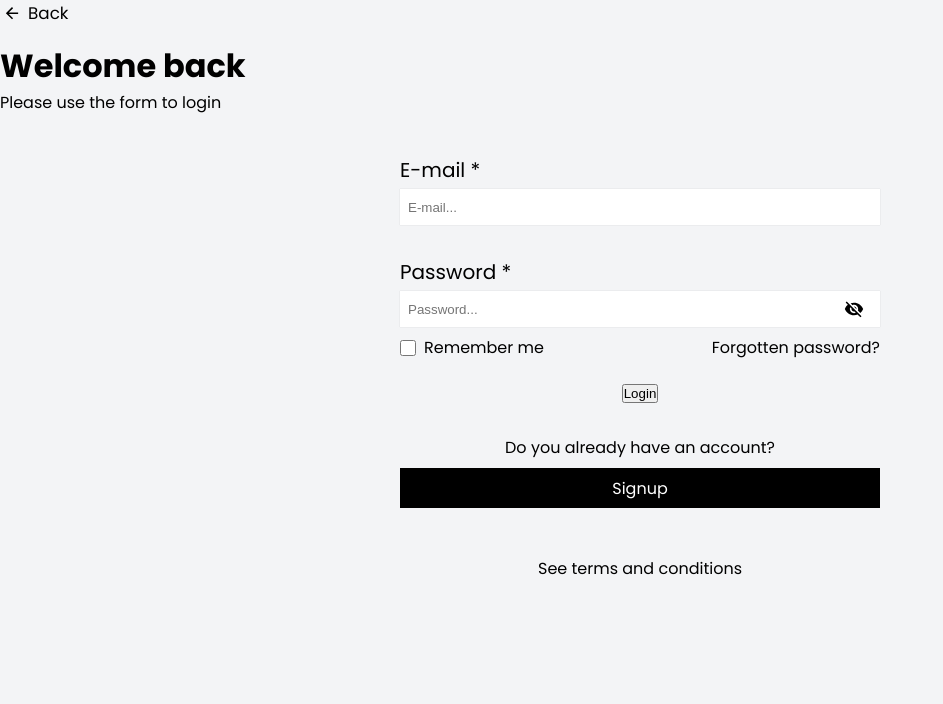
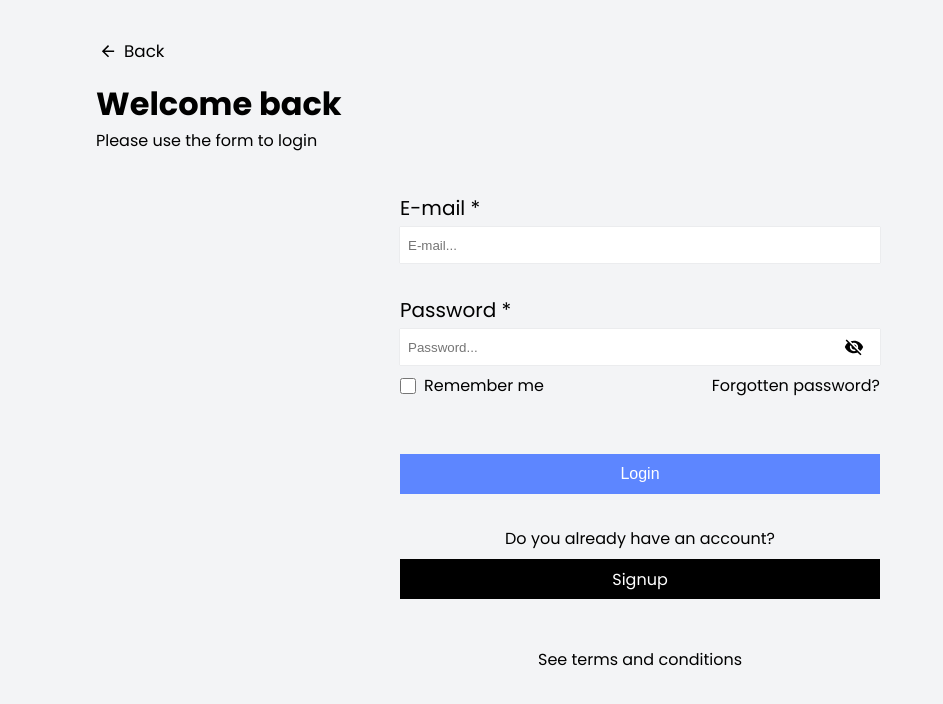
Before and after one commit to SIGFREDNK/strive, a Next.js app: page /auth/login in a window 1280 px wide. Shown: the top 704 px of the page, without its empty margins (0-943 px from the left). Built offline with nearby package versions, Linux system fonts and the light colour scheme.

Commit message:
fixed typo

```diff
--- a/layouts/AuthLayout/index.tsx
+++ b/layouts/AuthLayout/index.tsx
@@ -43,7 +43,7 @@ const AuthLayout: React.FC<Props> = ({
 
     return (
         <Setup title={pageTitle} classes={styles.page}>
-            <Form onSubmit={onSubmit} classes={`${styles.entry} ${styles.login}`}>
+            <Form onSubmit={onSubmit} className={`${styles.entry} ${styles.login}`}>
                 <div className={styles.back}>
                     <Link href="/" passHref>
                         <div>
@@ -59,11 +59,7 @@ const AuthLayout: React.FC<Props> = ({
                 <span className={styles.error}></span>
                 <div className={styles.inputs}>
                     {children}
-                    <input
-                        type="submit"
-                        value={primary}
-                        onKeyDown={event => submitOnEnter(event.key)}
-                    />
+                    <input type="submit" value={primary} onKeyDown={event => submitOnEnter(event.key)} />
                     <span className={styles.or}>Do you already have an account?</span>
                     <div className={styles.secondary}>
                         <Link href={secondaryPath}>{secondary}</Link>
```
